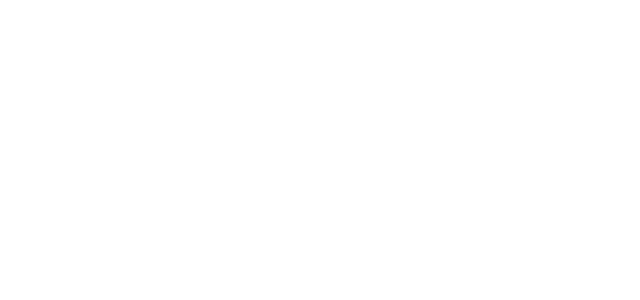
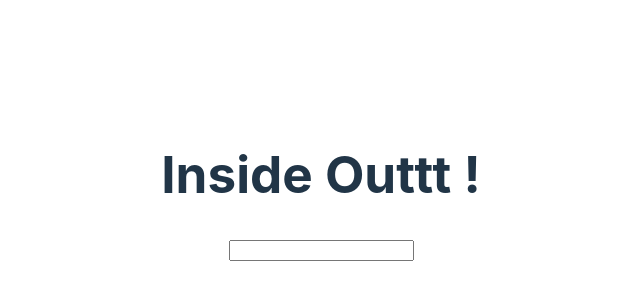
Before and after one commit to Roshnnnnn/emoji-world, a React (Vite) app: page / in a window 1280 px wide. Shown: the part 204-504 px from the top of the page, without its empty margins (319-959 px from the left). Built offline with nearby package versions, Linux system fonts and the light colour scheme.

Commit message:
working on emoji world

```diff
--- a/src/App.jsx
+++ b/src/App.jsx
@@ -1,11 +1,34 @@
 import "./App.css";
+import { useState } from "react";
 
-function App() {
+const emojiDictionary = {
+	"😊": "Smiling",
+	"😮": "Disbelief",
+	"😔": "Sad",
+	"🥡": "Takeout-box",
+	"❤️": "Heart",
+	"😑": "Annoyance",
+};
+
+export default function App() {
+	const [emojiMeaning, setEmojiMeaning] = useState("");
+
+	const emojiInput = (e) => {
+		var inputChange = e.target.value;
+		var emojiMeaning = emojiDictionary[inputChange];
+
+		if (emojiMeaning === undefined) {
+			emojiMeaning = "Sorry this emoji is not available in our emoji world";
+		}
+
+		setEmojiMeaning(emojiMeaning);
+	};
+
 	return (
-		<div>
-			<div></div>
+		<div className="App">
+			<h1>Inside Outtt !</h1>
+			<input onChange={emojiInput}></input>
+			<h2>{emojiMeaning}</h2>
 		</div>
 	);
 }
-
-export default App;
```
